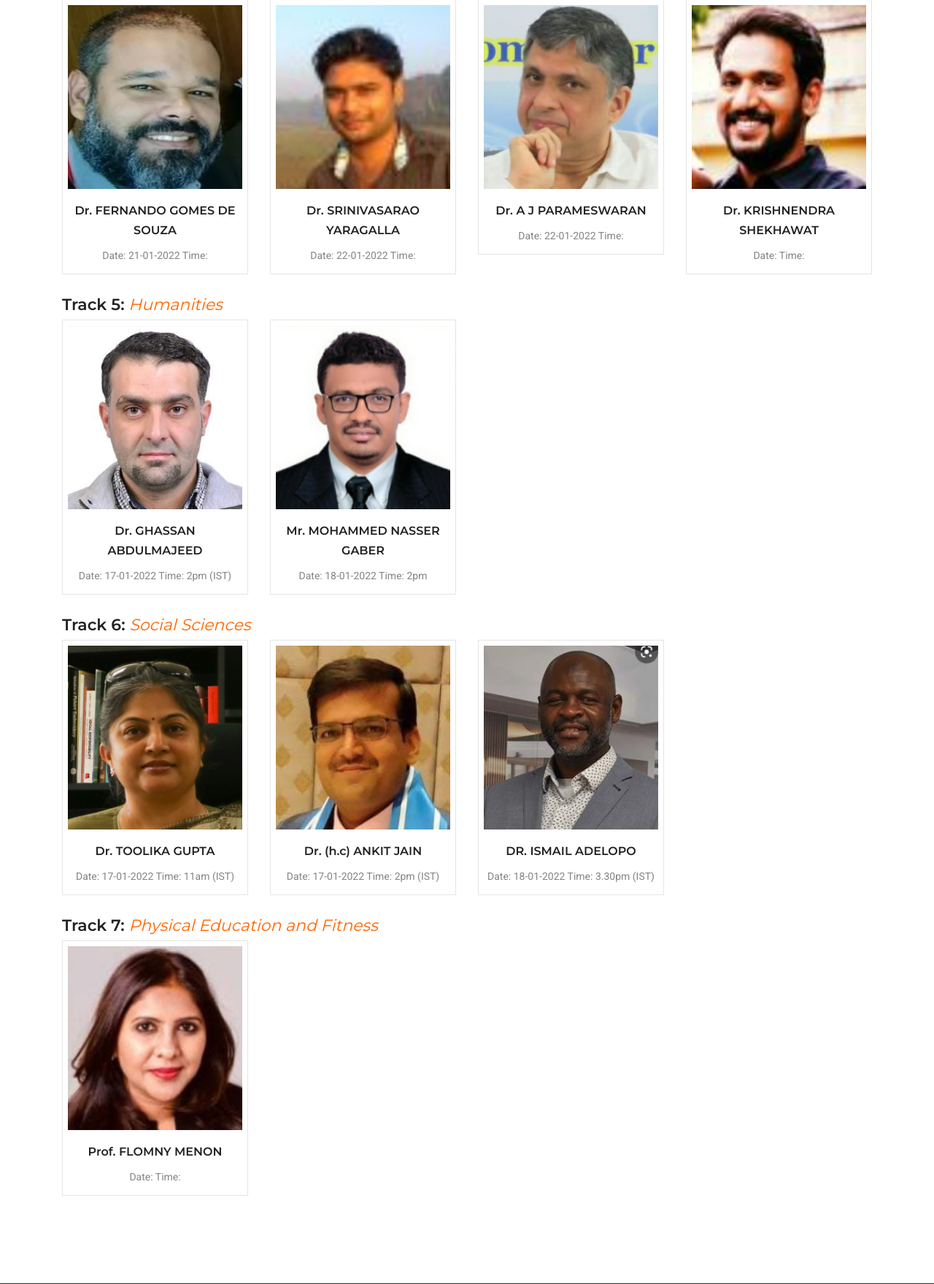
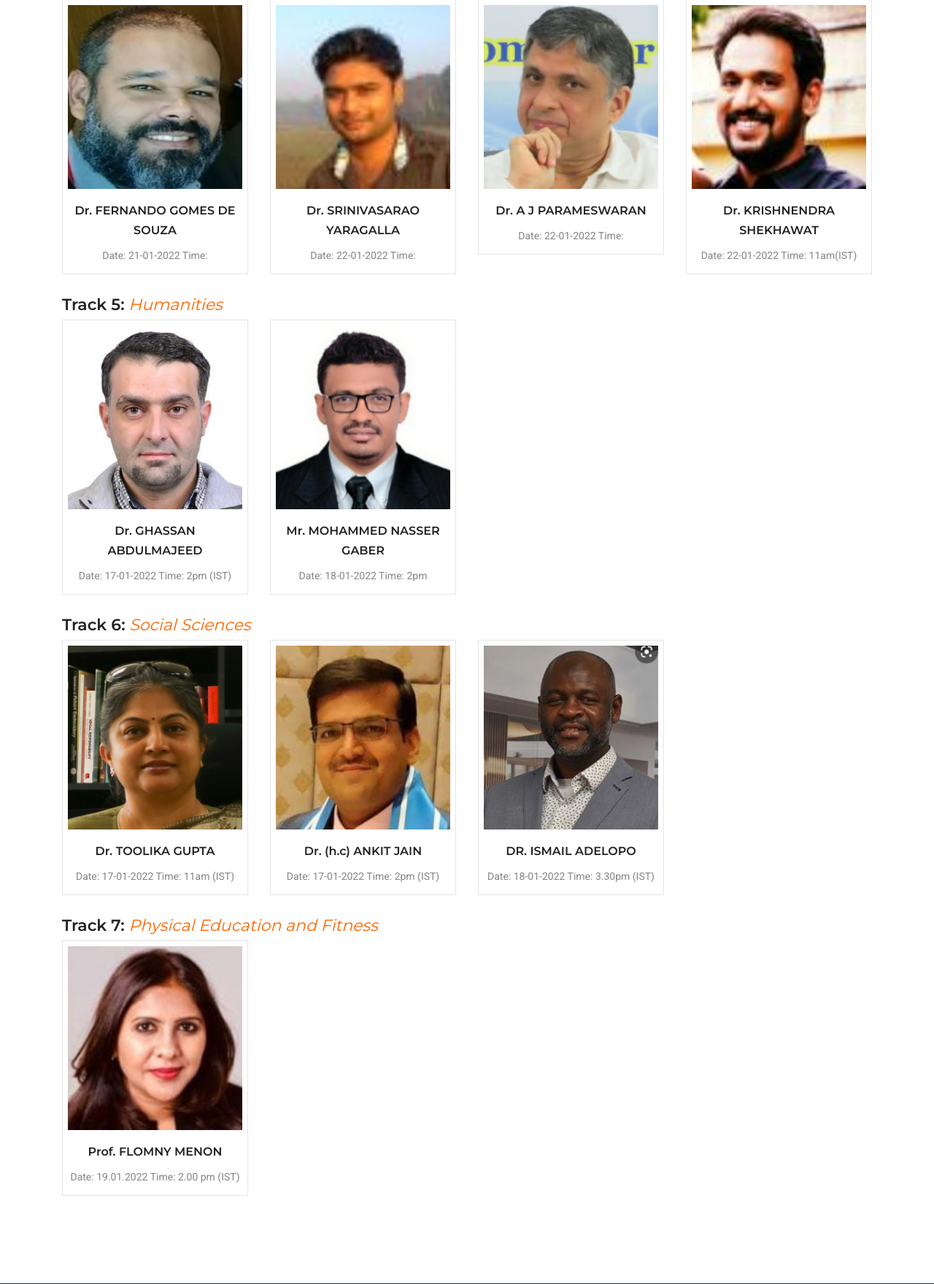
Before and after one commit to sarangi/ICHT2022, a PHP site: page /speakers.php in a window 1280 px wide. Shown: the part 1546-3306 px from the top of the page at 73% size. Run offline with PHP 8.4, Linux system fonts and the light colour scheme; data that the repository does not hold is empty; some libraries are stand-ins or nearby versions.

Commit message:
Date and time updated

```diff
--- a/speakers_details_2_4.php
+++ b/speakers_details_2_4.php
@@ -53,7 +53,7 @@
 					</div>
 					<div class="content text-center">
 						<h5><a href="t4sp4.php">Dr. KRISHNENDRA SHEKHAWAT</a></h5>
-						<p>Date:  Time: </p>
+						<p>Date: 22-01-2022 Time: 11am(IST)</p>
 					</div>
 				</div>
 			</div>
--- a/speakers_details_2_7.php
+++ b/speakers_details_2_7.php
@@ -17,7 +17,7 @@
 					</div>
 					<div class="content text-center">
 						<h5><a href="t7sp1.php">Prof. FLOMNY MENON</a></h5>
-						<p>Date:  Time: </p>
+						<p>Date: 19.01.2022 Time: 2.00 pm (IST)</p>
 					</div>
 				</div>
 			</div>
--- a/t7sp1.php
+++ b/t7sp1.php
@@ -23,7 +23,7 @@
                             </p>
 						</div>
 						<div class="details">
-							<p >Title of talk:
+							<p >Title of talk: Impact of Covid on Careers in Physical Education/ Sports and how the Digital World can help.
 							<br>
 							</p>
 						</div>
```
